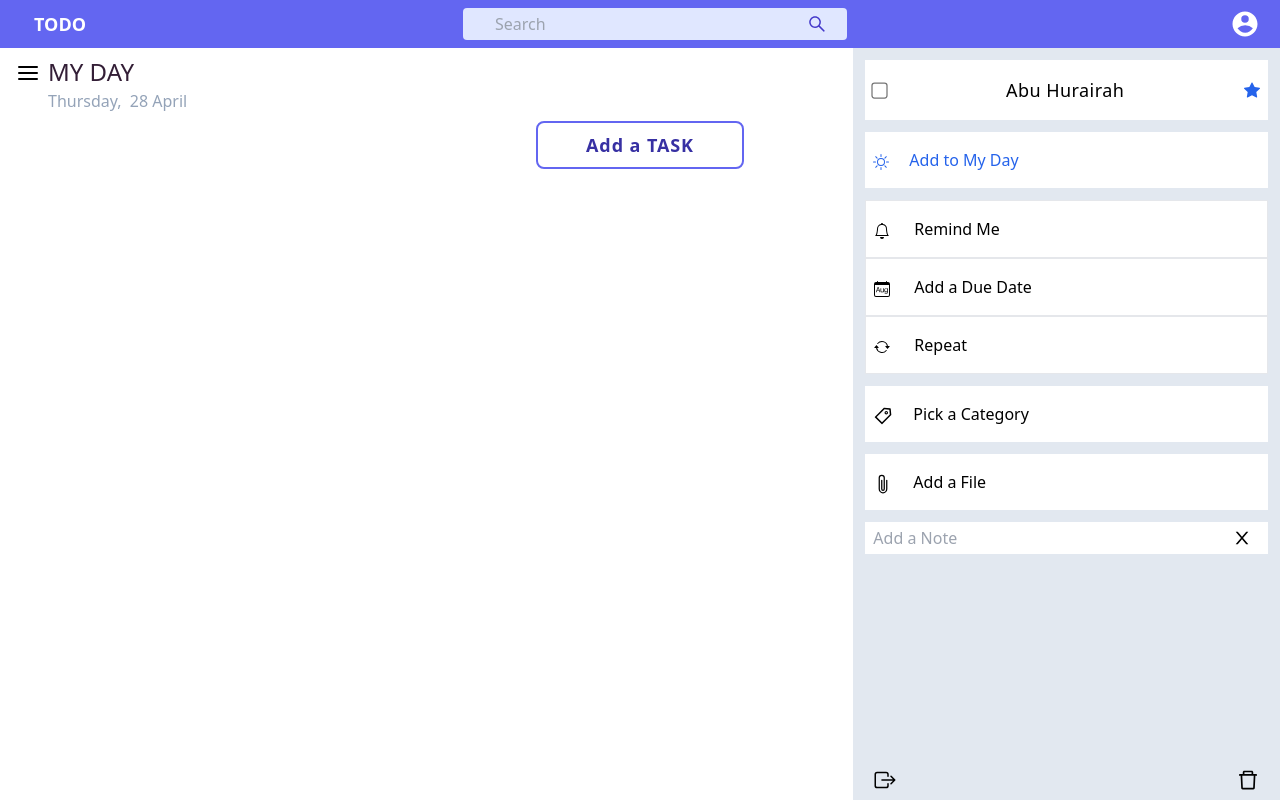
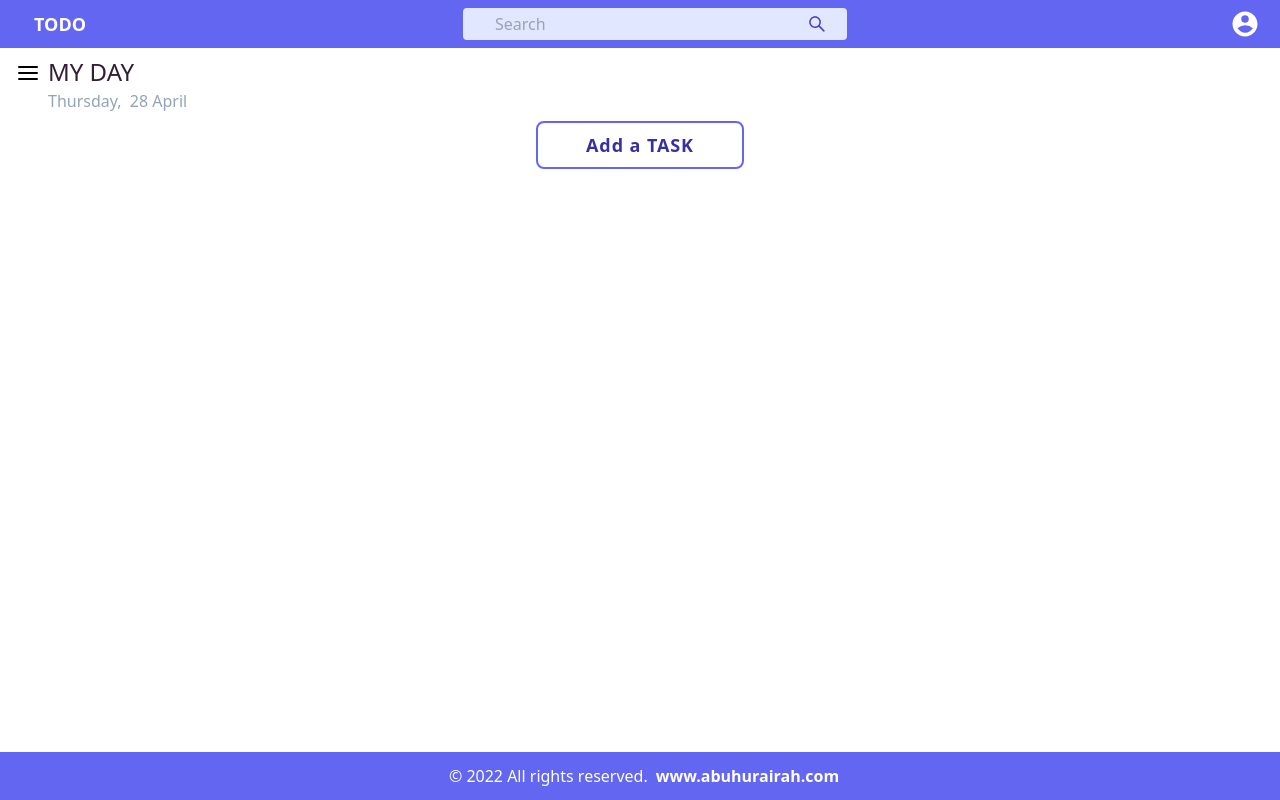
Before and after one commit to AbuHurairah127/todo-by-abu-hurairah, a React (Create React App) app: page / in a window 1280 px wide. Built offline with nearby package versions, Linux system fonts and the light colour scheme.

Commit message:
footer styling completed

```diff
--- a/src/components/footer/Footer.js
+++ b/src/components/footer/Footer.js
@@ -0,0 +1,18 @@
+import React from "react";
+import UseFooter from "./UseFooter";
+
+const Footer = () => {
+  const { year } = UseFooter();
+  return (
+    <div className="justify-center w-screen flex-grow flex-shrink-0 flex items-center h-12 bg-indigo-500">
+      <span className="text-white px-2">
+        &copy; {year} All rights reserved.
+      </span>
+      <a href="/" className="font-bold text-white">
+        www.abuhurairah.com
+      </a>
+    </div>
+  );
+};
+
+export default Footer;
--- /dev/null
+++ b/src/components/footer/UseFooter.js
@@ -0,0 +1,12 @@
+import React from "react";
+import { useState } from "react";
+const UseFooter = () => {
+  let now = new Date();
+  let thisYear = now.getFullYear();
+  const [year, setYear] = useState(thisYear);
+  return {
+    year,
+  };
+};
+
+export default UseFooter;
--- a/src/pages/home/Home.js
+++ b/src/pages/home/Home.js
@@ -1,18 +1,20 @@
 import React from "react";
 import Button from "../../components/button/Button";
 import DayDetails from "../../components/dayDetails/DayDetails";
+import Footer from "../../components/footer/Footer";
 import Header from "../../components/header/Header";
-import OptionBar from "../../components/sidebars/optionBar-right/OptionBar";
 
 const Home = () => {
   return (
-    <div className="flex w-full flex-col content-center">
+    <div className="flex w-full flex-col h-screen content-center">
       <Header />
       <DayDetails />
-      <div className="block m-auto">
+      <div className="block mx-auto">
         <Button label="Add a TASK" />
       </div>
-      <OptionBar />
+      <div className="mt-auto">
+        <Footer className="" />
+      </div>
     </div>
   );
 };
```
